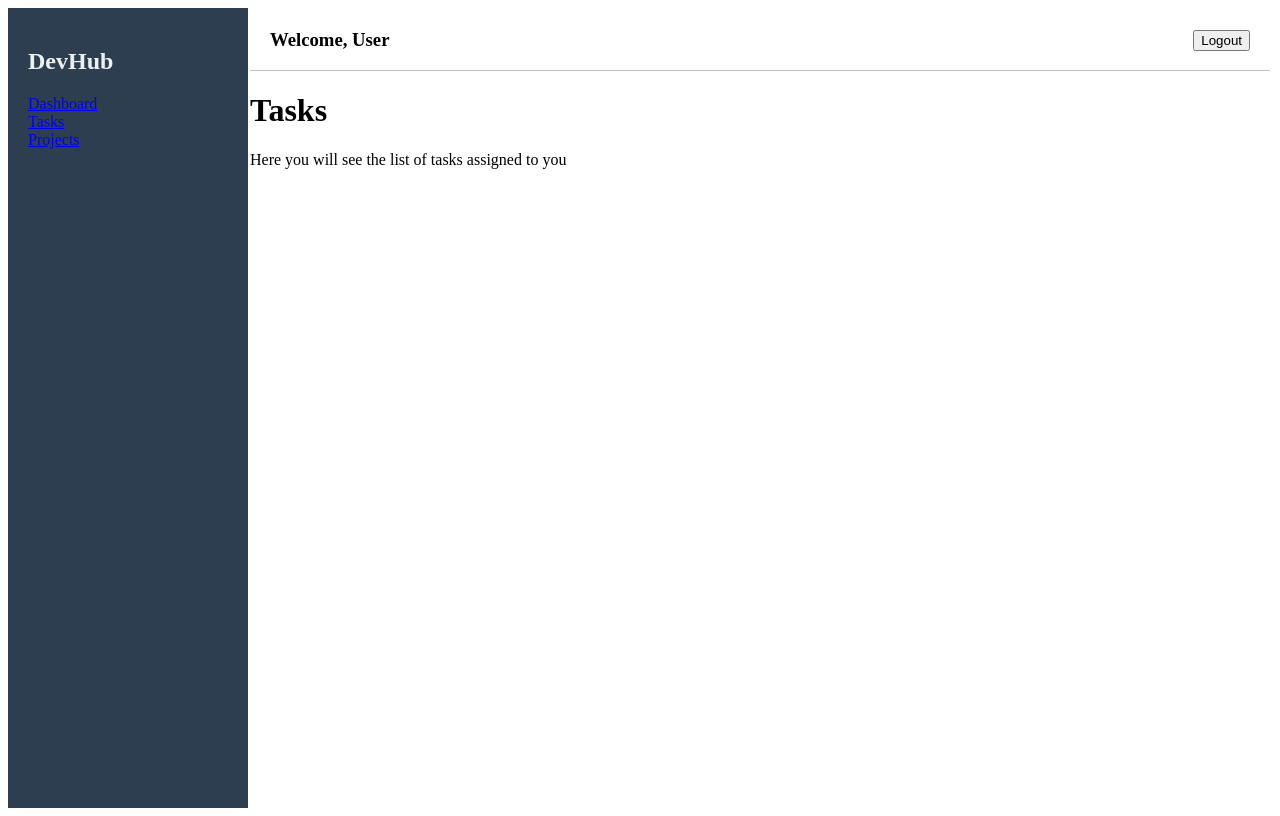
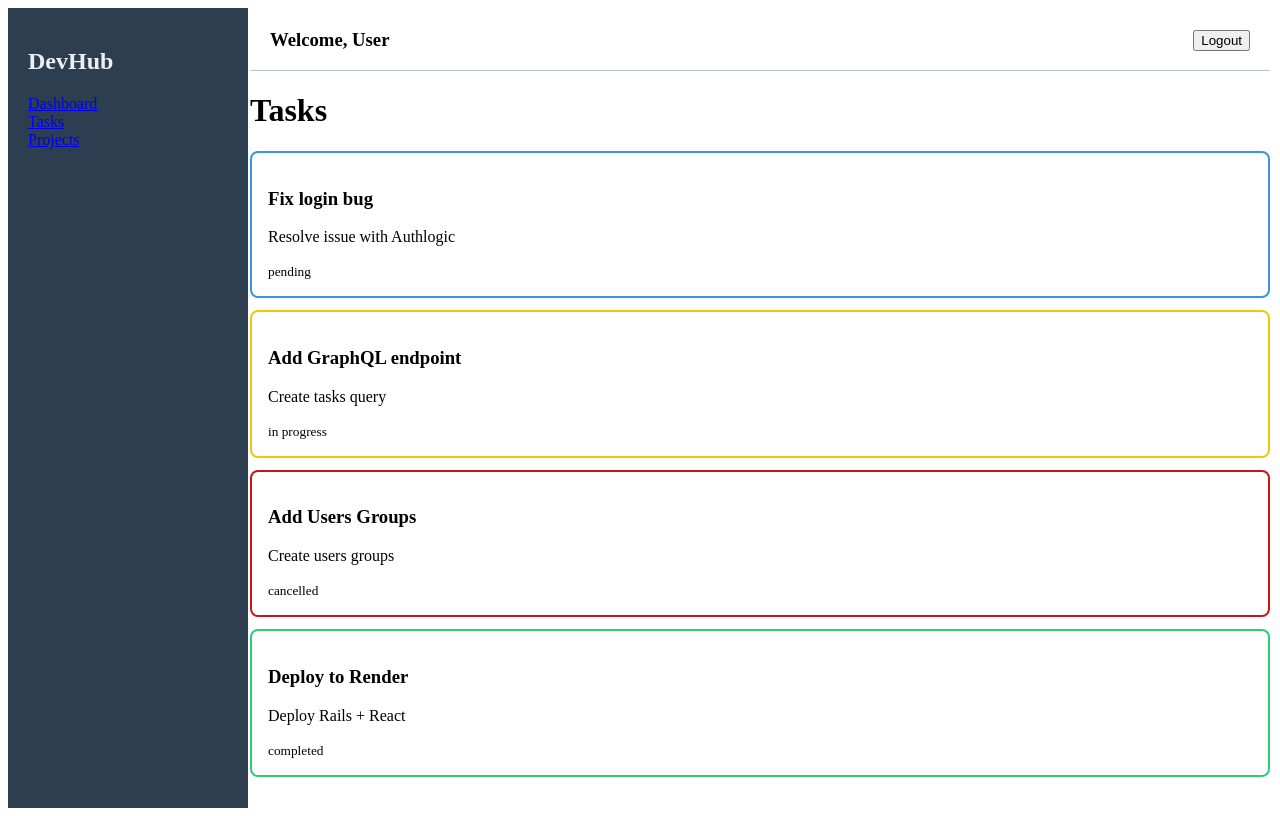
Before and after one commit to dev-jlu/dev_hub, a React (Vite) app in the folder client/: page /tasks in a window 1280 px wide. Built offline with nearby package versions, Linux system fonts and the light colour scheme.

Commit message:
Adding TaskCard and ProjectCard components with sample data

```diff
--- /dev/null
+++ b/client/src/components/cards/ProjectCard.tsx
@@ -0,0 +1,24 @@
+type ProjectCardProps = {
+    name: string;
+    description: string;
+    progress: number;
+}
+
+const ProjectCard = ({ name, description, progress }: ProjectCardProps) => {
+    return (
+        <div
+        style={{
+            border: "2px solid #34495e",
+            borderRadius: 8,
+            padding: 16,
+            marginBottom: 12,
+            backgroundColor: "#fff",
+        }}>
+            <h3>{name}</h3>
+            <p>{description}</p>
+            <small>Progress: {progress}%</small>
+        </div>
+    );
+};
+
+export default ProjectCard;
--- /dev/null
+++ b/client/src/components/cards/TaskCard.tsx
@@ -0,0 +1,32 @@
+type TaskCardProps = {
+    title: string,
+    description: string,
+    status: "pending" | "in_progress" | "cancelled" | "completed";
+};
+
+const TaskCard = ({ title, description, status }: TaskCardProps) => {
+    let borderColor = "#3498db";
+    if (status == "in_progress") {
+        borderColor = "#f1c40f";
+    } else if (status == "completed") {
+        borderColor = "#2ecc71";
+    } else if (status == "cancelled") {
+        borderColor = "#c81616ff";
+    }
+
+    return (
+        <div style={{
+            border: `2px solid ${borderColor}`,
+            borderRadius: 8,
+            padding: 16,
+            marginBottom: 12,
+            backgroundColor: "#fff",
+        }}>
+            <h3>{title}</h3>
+            <p>{description}</p>
+            <small>{status.replace("_", " ")}</small>
+        </div>
+    );
+};
+
+export default TaskCard;
--- a/client/src/pages/ProjectsPage.tsx
+++ b/client/src/pages/ProjectsPage.tsx
@@ -1,10 +1,24 @@
+import ProjectCard from "../components/cards/ProjectCard";
 import MainLayout from "../layouts/MainLayout";
+
+// Sample projects
+const sampleProjects = [
+    { name: "DevHub App", description: "Project management app", progress: 40 },
+    { name: "Website Redesign", description: "Update company website", progress: 70 },
+];
 
 const ProjectsPage = () => {
     return (
         <MainLayout>
             <h1>Projects</h1>
-            <p>Here you will see all projects you are involved in</p>
+            {
+                sampleProjects.map((project, index) => (
+                    <ProjectCard
+                        key={index}
+                        {...project}
+                    />
+                ))
+            }
         </MainLayout>
     );
 };
--- a/client/src/pages/TasksPage.tsx
+++ b/client/src/pages/TasksPage.tsx
@@ -1,10 +1,27 @@
+import TaskCard from "../components/cards/TaskCard";
 import MainLayout from "../layouts/MainLayout";
+
+// Sample Tasks
+const sampleTasks = [
+    { title: "Fix login bug", description: "Resolve issue with Authlogic", status: "pending" },
+    { title: "Add GraphQL endpoint", description: "Create tasks query", status: "in_progress" },
+    { title: "Add Users Groups", description: "Create users groups", status: "cancelled" },
+    { title: "Deploy to Render", description: "Deploy Rails + React", status: "completed" },
+];
 
 const TasksPage = () => {
     return (
         <MainLayout>
             <h1>Tasks</h1>
-            <p>Here you will see the list of tasks assigned to you</p>
+            {
+                sampleTasks.map((task, index) => (
+                    <TaskCard
+                        key={index}
+                        title={task.title}
+                        description={task.description}
+                        status={task.status as "pending" | "in_progress" | "cancelled" | "completed"} />
+                ))
+            }
         </MainLayout>
     );
 };
--- a/client/src/router/index.tsx
+++ b/client/src/router/index.tsx
@@ -1,12 +1,10 @@
-import { BrowserRouter, Routes, Route, Navigate } from "react-router-dom";
+import { BrowserRouter, Routes, Route } from "react-router-dom";
 import LoginPage from "../pages/LoginPage";
 import DashboardPage from "../pages/DashboardPage";
 import TasksPage from "../pages/TasksPage";
 import ProjectsPage from "../pages/ProjectsPage";
 
 const Router = () => {
-    const isLoggedIn = true;
-
     return (
         <BrowserRouter>
             <Routes>
```
